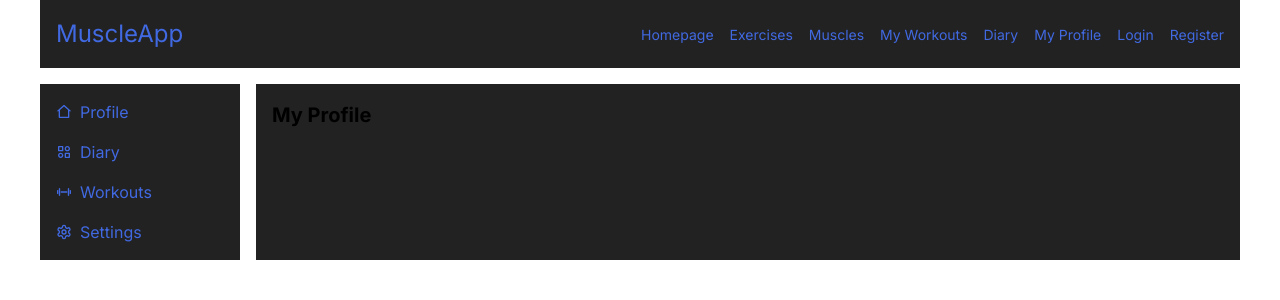
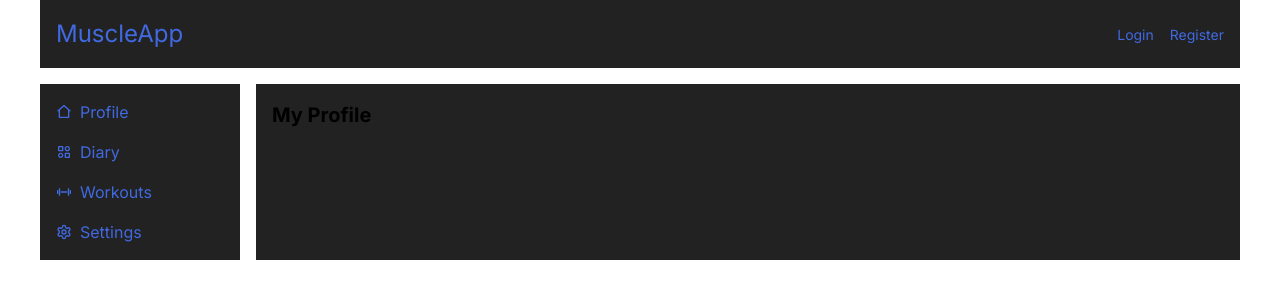
Before and after one commit to G1q/MuscleApp, a React (Vite) app in the folder client/: page /user in a window 1280 px wide. Shown: the top 300 px of the page. Built offline with nearby package versions, Linux system fonts and the light colour scheme.

Commit message:
Change main header for login status

```diff
--- a/client/src/App.jsx
+++ b/client/src/App.jsx
@@ -24,9 +24,13 @@ import NoHeaderLayout from './layouts/NoHeaderLayout'
 import MuscleHub from './pages/MuscleHub'
 import MusclePage from './pages/MusclePage'
 import ExercisePage from './pages/ExercisePage'
+import Login from './pages/auth/Login'
+import { AuthProvider } from './contexts/AuthContext'
+import Register from './pages/auth/Register'
 
 function App() {
 	return (
+		<AuthProvider>
 			<Routes>
 				<Route
 					path="/admin"
@@ -148,11 +152,11 @@ function App() {
 				>
 					<Route
 						path="/login"
-					element={<h1>Login page</h1>}
+						element={<Login />}
 					/>
 					<Route
 						path="/register"
-					element={<h1>Register page</h1>}
+						element={<Register />}
 					/>
 					<Route
 						path="*"
@@ -160,6 +164,7 @@ function App() {
 					/>
 				</Route>
 			</Routes>
+		</AuthProvider>
 	)
 }
 
--- a/client/src/components/MainHeader.jsx
+++ b/client/src/components/MainHeader.jsx
@@ -1,15 +1,21 @@
 import { NavLink } from 'react-router-dom'
-import styles from './styles/MainHeader.module.css'
 import Logo from './Logo'
+import { useAuth } from '../contexts/AuthContext'
+import LogoutButton from './LogoutButton'
+import './styles/MainHeader.css'
 
 const MainHeader = () => {
+	const { isLoggedIn, getUserRole, getUsername } = useAuth()
+
 	return (
-		<header className={styles.header}>
+		<header className="header">
 			<div>
 				<Logo />
 			</div>
-			<nav className={styles.primaryNavigation}>
+			<nav className="primary-navigation">
 				<ul>
+					{isLoggedIn() && (
+						<>
 							<li>
 								<NavLink to="/">Homepage</NavLink>
 							</li>
@@ -26,14 +32,24 @@ const MainHeader = () => {
 								<NavLink to="/user/diary">Diary</NavLink>
 							</li>
 							<li>
-						<NavLink to="/user/">My Profile</NavLink>
+								Hello, <NavLink to="/user/">{getUsername()}</NavLink>
 							</li>
+							{getUserRole() === 'admin' && <NavLink to="/admin">Admin dashboard</NavLink>}
+							<li>
+								<LogoutButton />
+							</li>
+						</>
+					)}
+					{!isLoggedIn() && (
+						<>
 							<li>
 								<NavLink to="/login">Login</NavLink>
 							</li>
 							<li>
 								<NavLink to="/register">Register</NavLink>
 							</li>
+						</>
+					)}
 				</ul>
 			</nav>
 		</header>
--- a/client/src/components/styles/MainHeader.module.css
+++ /dev/null
@@ -1,36 +0,0 @@
-.header {
-	padding: 1rem;
-	background-color: #222;
-	position: sticky;
-	top: 0;
-	z-index: 99999999;
-	display: flex;
-	align-items: center;
-	justify-content: space-between;
-}
-
-.primaryNavigation {
-	display: flex;
-	align-items: center;
-}
-
-.primaryNavigation ul {
-	list-style-type: none;
-	display: flex;
-	gap: 1rem;
-	padding: 0;
-	margin-left: auto;
-	font-size: 0.875rem;
-}
-
-.primaryNavigation li {
-	display: flex;
-	align-items: center;
-	gap: 0.5rem;
-	color: var(--primary-clr);
-}
-
-.primaryNavigation a {
-	text-decoration: none;
-	color: var(--primary-clr);
-}
```
Lines whose indentation alone changed are shown as unchanged.
